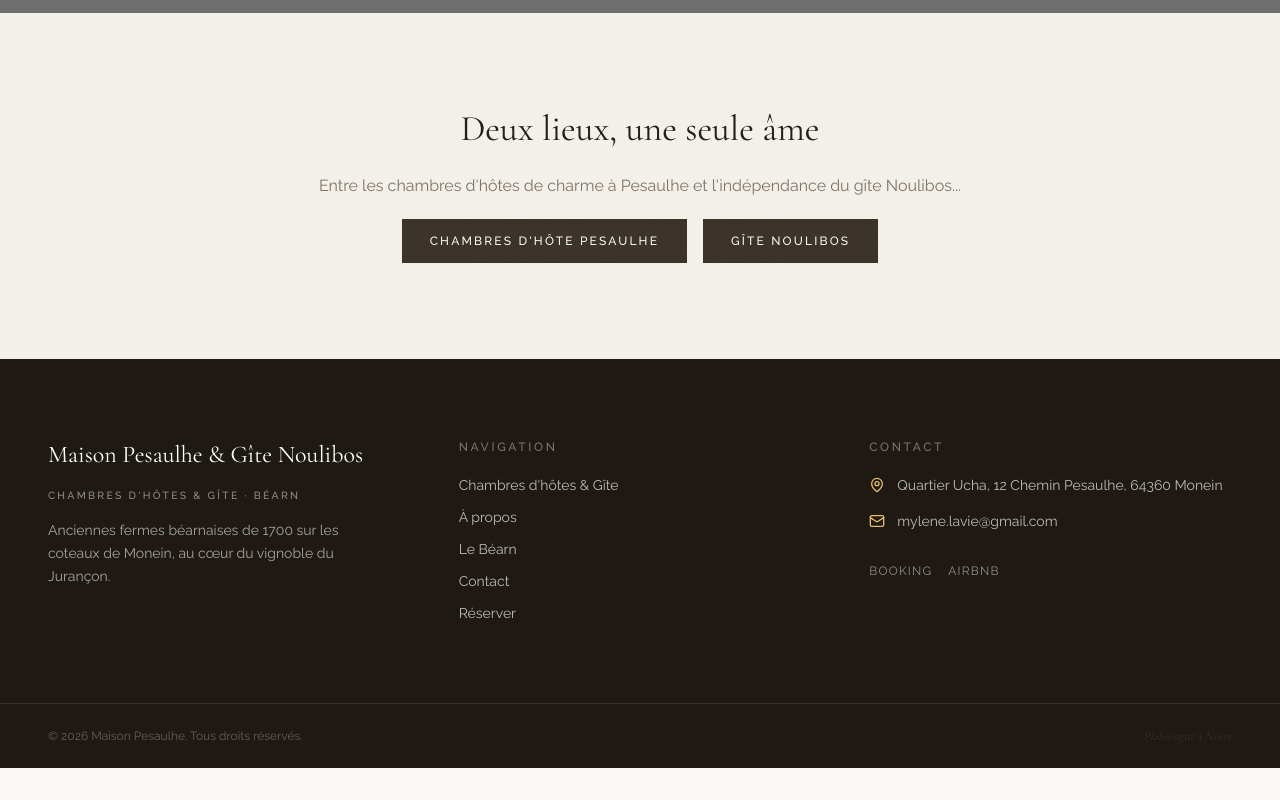
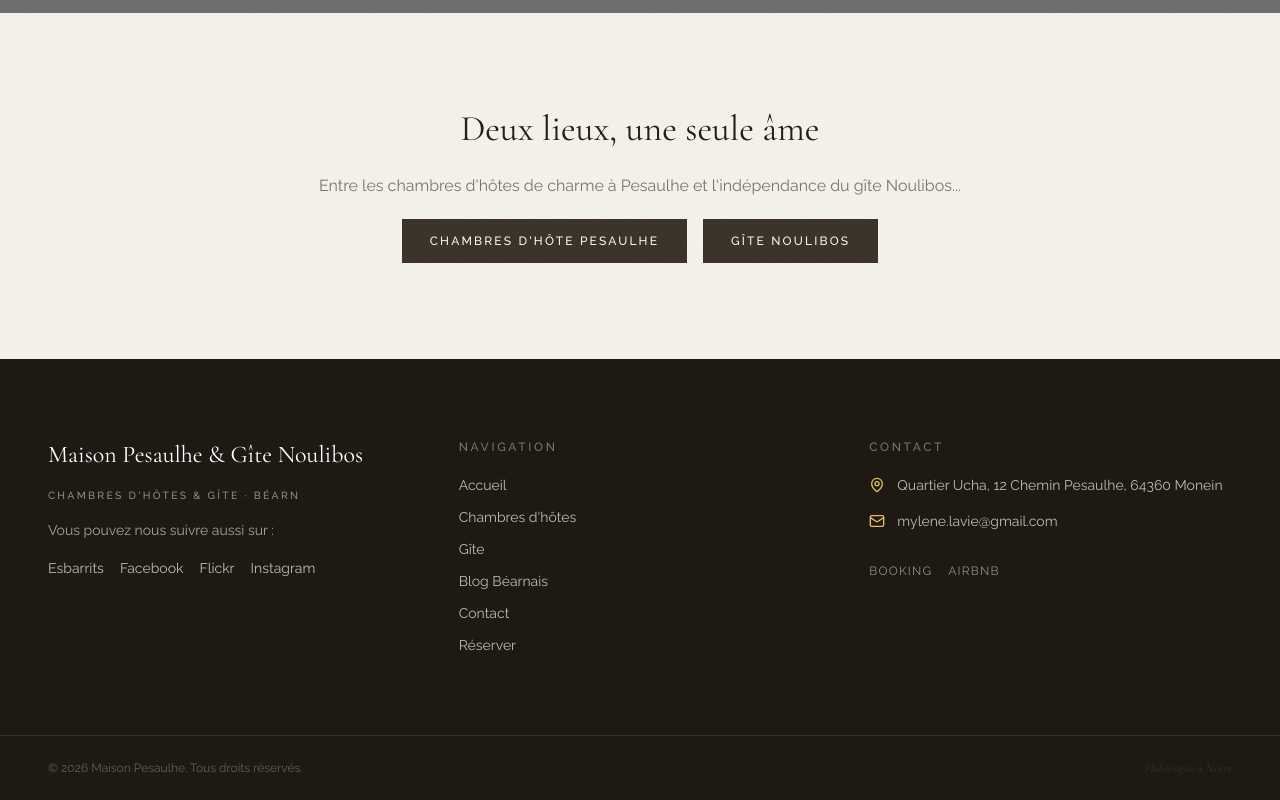
Before and after one commit to LaureLavie/pesaulhe, a Next.js app: page / in a window 1280 px wide. Shown: the part 787-1587 px from the top of the page. Before the commit the page ends 1555 px from the top, so only its background shows below. Built offline with nearby package versions, Linux system fonts and the light colour scheme; grey boxes are pictures that could not be loaded.

Commit message:
footer links

```diff
--- a/components/Footer.tsx
+++ b/components/Footer.tsx
@@ -2,9 +2,10 @@ import Link from "next/link";
 import { Mail, MapPin } from "lucide-react";
 
 const navLinks = [
-  { href: "/ou-dormir", label: "Chambres d'hôtes & Gîte" },
-  { href: "/a-propos", label: "À propos" },
-  { href: "/explorer", label: "Le Béarn" },
+  { href: "/", label: "Accueil" },
+  { href: "/chambres", label: "Chambres d'hôtes" },
+  { href: "/gite", label: "Gîte" },
+  { href: "/blog", label: "Blog Béarnais" },
   { href: "/contact", label: "Contact" },
   { href: "/reserver", label: "Réserver" },
 ];
@@ -20,9 +21,42 @@ export function Footer() {
             Chambres d'hôtes & gîte · Béarn
           </p>
           <p className="text-sm leading-relaxed text-white/60 max-w-xs">
-            Anciennes fermes béarnaises de 1700 sur les coteaux de Monein,
-            au cœur du vignoble du Jurançon.
+            Vous pouvez nous suivre aussi sur :
           </p>
+          <div className="flex flex-wrap gap-4">
+            <a
+              href="https://www.esbarrits.fr/"
+              target="_blank"
+              rel="noreferrer"
+              className="text-sm text-white/70 hover:text-accent transition-colors"
+            >
+              Esbarrits
+            </a>
+            <a
+              href="https://www.facebook.com/mylene.lavie"
+              target="_blank"
+              rel="noreferrer"
+              className="text-sm text-white/70 hover:text-accent transition-colors"
+            >
+              Facebook
+            </a>
+            <a
+              href="https://www.flickr.com/photos/mylavie/"
+              target="_blank"
+              rel="noreferrer"
+              className="text-sm text-white/70 hover:text-accent transition-colors"
+            >
+              Flickr
+            </a>
+            <a
+              href="https://www.instagram.com/mylenelavie/"
+              target="_blank"
+              rel="noreferrer"
+              className="text-sm text-white/70 hover:text-accent transition-colors"
+            >
+              Instagram
+            </a>
+          </div>
         </div>
 
         {/* Nav */}
```
